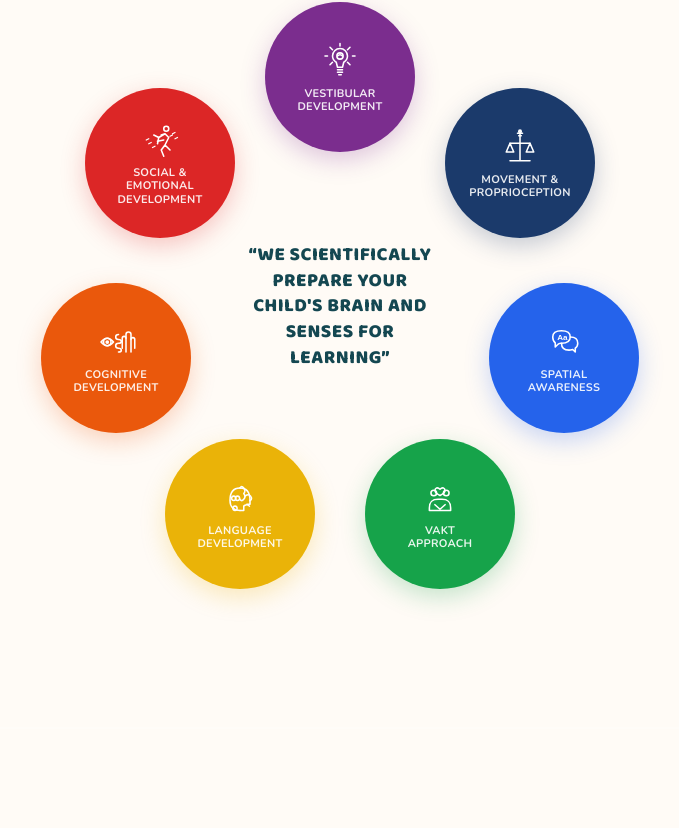
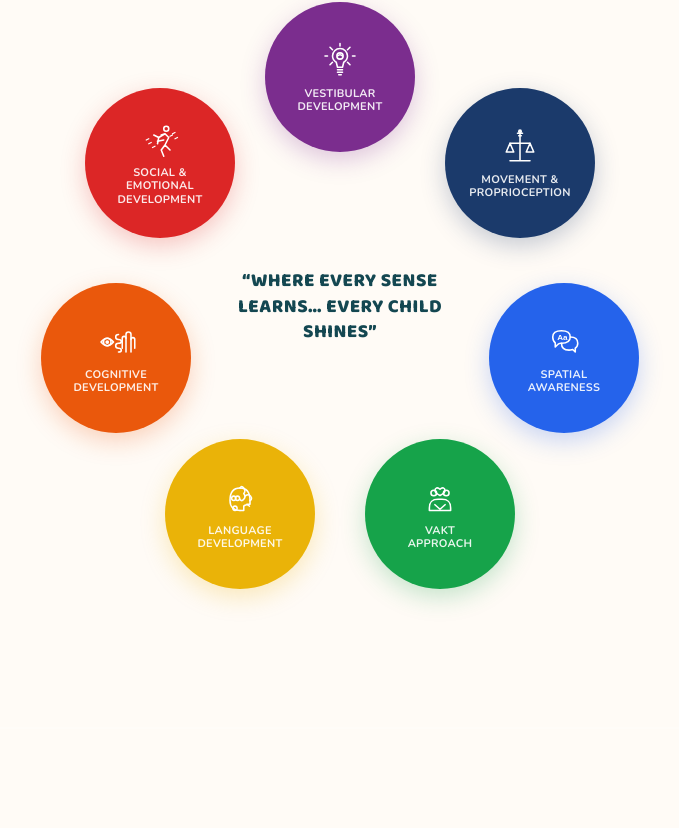
Before and after one commit to rainbowplayschoolwebsite-web/rainbow_website, a React (Vite) app: page / in a window 1280 px wide. Shown: the part 1051-1879 px from the top of the page, without its empty margins (300-979 px from the left). Built offline with nearby package versions, Linux system fonts and the light colour scheme; the HTML template or start-up script is replaced by a standard one.

Commit message:
Update school motto: replace 'scientific preparation' tagline with 'Every Sense Learns... Every Child Shines'

```diff
--- a/src/components/BrainSensesSection.tsx
+++ b/src/components/BrainSensesSection.tsx
@@ -192,7 +192,7 @@ const BrainSensesSection = () => {
             <h3
               className="font-heading text-[17px] lg:text-[19px] font-extrabold leading-[1.35] uppercase text-[#144751] tracking-wide"
             >
-              &ldquo;WE SCIENTIFICALLY PREPARE YOUR CHILD'S BRAIN AND SENSES FOR LEARNING&rdquo;
+              &ldquo;WHERE EVERY SENSE LEARNS&hellip; EVERY CHILD SHINES&rdquo;
             </h3>
           </motion.div>
 
@@ -266,7 +266,7 @@ const BrainSensesSection = () => {
             <h3
               className="font-heading text-[11px] font-extrabold leading-[1.3] uppercase text-[#144751] tracking-wide"
             >
-              &ldquo;WE SCIENTIFICALLY PREPARE YOUR CHILD'S BRAIN AND SENSES FOR LEARNING&rdquo;
+              &ldquo;WHERE EVERY SENSE LEARNS&hellip; EVERY CHILD SHINES&rdquo;
             </h3>
           </motion.div>
 
--- a/src/components/HeroSection.tsx
+++ b/src/components/HeroSection.tsx
@@ -162,7 +162,7 @@ const HeroSection = () => {
             animate={{ opacity: 1, x: 0 }}
             transition={{ delay: 1.0, duration: 0.6 }}
           >
-            We scientifically prepare<br /> your child’s brain and senses for learning.
+            Where Every Sense Learns…<br /> Every Child Shines.
           </motion.p>
 
 
```
